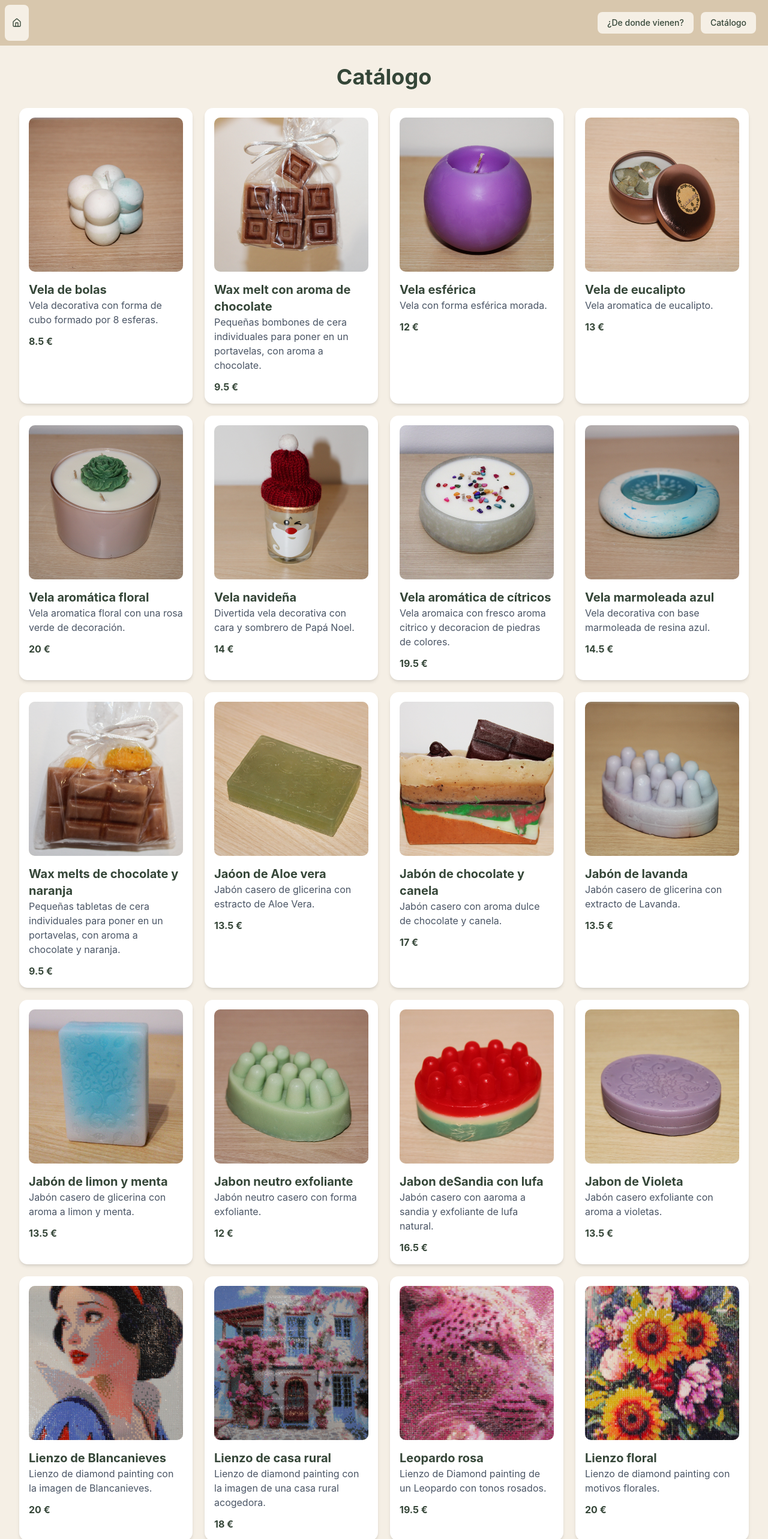
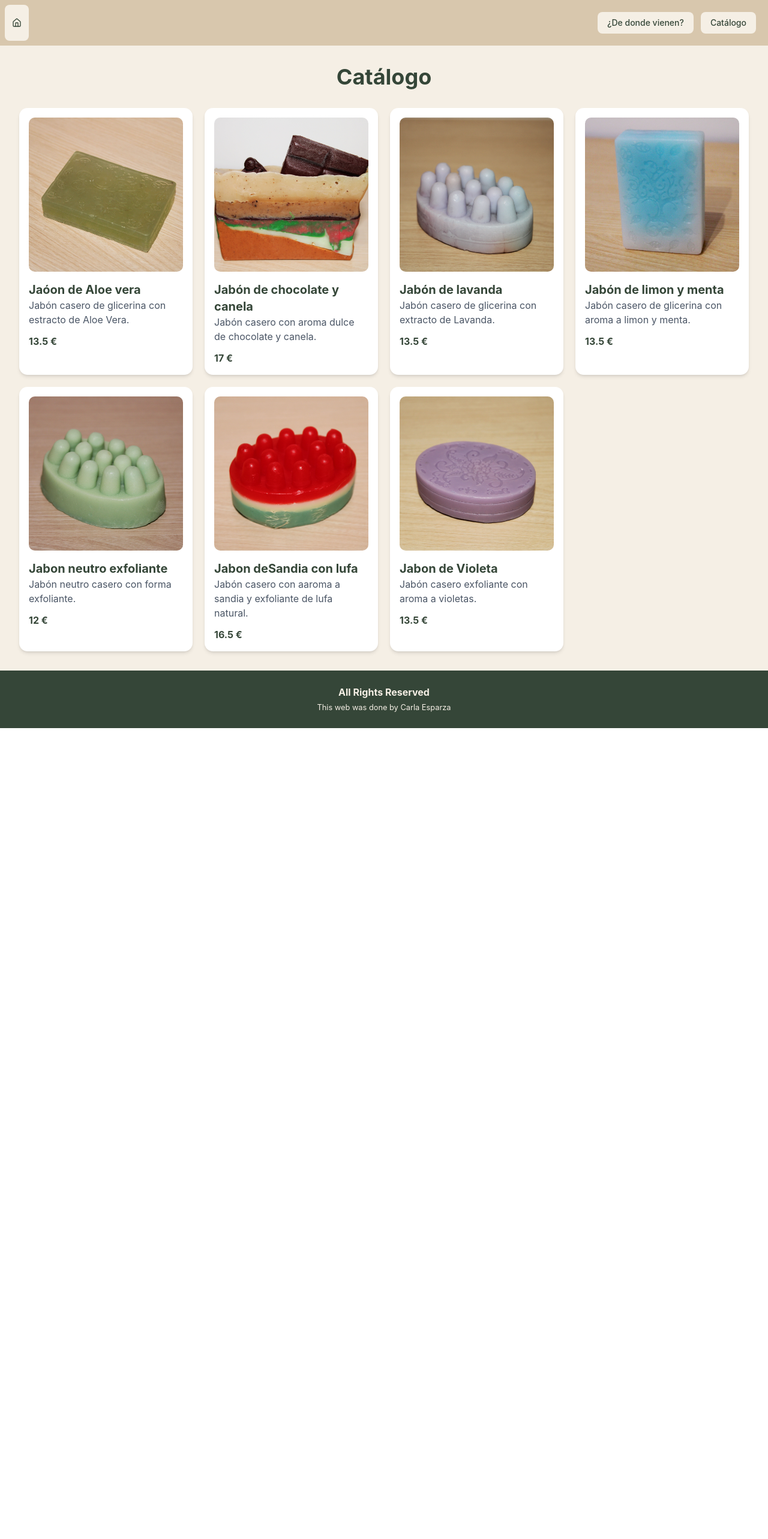
Before and after one commit to carlaesparza/portafolio-web, a Vue app: page /#/jabones/productos in a window 1280 px wide. Before the commit this address led to /#/diamond-painting/obras. Shown: the top 2566 px of the page at 60% size. After the commit the page ends 1214 px from the top, so only its background shows below. Built offline with nearby package versions, Linux system fonts and the light colour scheme.

Commit message:
Arreglo error con la categoria de los productos y hago el const filteredProducts para que cada tipo de productos salga en su respectiva sección

```diff
--- a/src/components/data/productes.ts
+++ b/src/components/data/productes.ts
@@ -4,7 +4,7 @@ export const products = [
     {
       id: 1,
       name: 'Vela de bolas',
-      category: 'Velas',
+      category: 'velas',
       price: 8.50,
       image: '/fotos/fotosCiris/vela-bolas.jpg',
       description: 'Vela decorativa con forma de cubo formado por 8 esferas.'
@@ -12,7 +12,7 @@ export const products = [
     {
       id: 2,
       name: 'Wax melt con aroma de chocolate',
-      category: 'Velas',
+      category: 'velas',
       price: 9.50,
       image: '/fotos/fotosCiris/vela-chocolate.jpg',
       description: 'Pequeñas bombones de cera individuales para poner en un portavelas, con aroma a chocolate.'
@@ -20,7 +20,7 @@ export const products = [
     {
       id: 3,
       name: 'Vela esférica',
-      category: 'Velas',
+      category: 'velas',
       price: 12,
       image: '/fotos/fotosCiris/vela-esferica.jpg',
       description: 'Vela con forma esférica morada.'
@@ -28,7 +28,7 @@ export const products = [
     {
       id: 4,
       name: 'Vela de eucalipto',
-      category: 'Velas',
+      category: 'velas',
       price: 13,
       image: '/fotos/fotosCiris/vela-eucalipto.jpg',
       description: 'Vela aromatica de eucalipto.'
@@ -36,7 +36,7 @@ export const products = [
     {
       id: 5,
       name: 'Vela aromática floral',
-      category: 'Velas',
+      category: 'velas',
       price: 20,
       image: '/fotos/fotosCiris/vela-floral.jpg',
       description: 'Vela aromatica floral con una rosa verde de decoración.'
@@ -44,7 +44,7 @@ export const products = [
     {
       id: 6,
       name: 'Vela navideña',
-      category: 'Velas',
+      category: 'velas',
       price: 14,
       image: '/fotos/fotosCiris/vela-navideña.jpg',
       description: 'Divertida vela decorativa con cara y sombrero de Papá Noel.'
@@ -52,7 +52,7 @@ export const products = [
     {
       id: 7,
       name: 'Vela aromática de cítricos',
-      category: 'Velas',
+      category: 'velas',
       price: 19.50,
       image: '/fotos/fotosCiris/vela-piedras.jpg',
       description: 'Vela aromaica con fresco aroma citrico y decoracion de piedras de colores.'
@@ -60,7 +60,7 @@ export const products = [
     {
       id: 8,
       name: 'Vela marmoleada azul',
-      category: 'Velas',
+      category: 'velas',
       price: 14.50,
       image: '/fotos/fotosCiris/vela-plana.jpg',
       description: 'Vela decorativa con base marmoleada de resina azul.'
@@ -68,7 +68,7 @@ export const products = [
     {
       id: 9,
       name: 'Wax melts de chocolate y naranja',
-      category: 'Velas',
+      category: 'velas',
       price: 9.50,
       image: '/fotos/fotosCiris/vela-tableta.jpg',
       description: 'Pequeñas tabletas de cera individuales para poner en un portavelas, con aroma a chocolate y naranja.'
@@ -76,7 +76,7 @@ export const products = [
     {
       id: 10,
       name: 'Jaóon de Aloe vera',
-      category: 'Jabones',
+      category: 'jabones',
       price: 13.50,
       image: '/fotos/fotosSabons/jabon-aloevera.jpg',
       description: 'Jabón casero de glicerina con estracto de Aloe Vera.'
@@ -84,7 +84,7 @@ export const products = [
     {
       id: 11,
       name: 'Jabón de chocolate y canela',
-      category: 'Jabones',
+      category: 'jabones',
       price: 17,
       image: '/fotos/fotosSabons/jabon-chocolate.jpg',
       description: 'Jabón casero con aroma dulce de chocolate y canela.'
@@ -93,7 +93,7 @@ export const products = [
     {
       id: 12,
       name: 'Jabón de lavanda',
-      category: 'Jabones',
+      category: 'jabones',
       price: 13.50,
       image: '/fotos/fotosSabons/jabon-lavanda.jpg',
       description: 'Jabón casero de glicerina con extracto de Lavanda.'
@@ -101,7 +101,7 @@ export const products = [
     {
       id: 13,
       name: 'Jabón de limon y menta',
-      category: 'Jabones',
+      category: 'jabones',
       price: 13.50,
       image: '/fotos/fotosSabons/jabon-limon.jpg',
       description: 'Jabón casero de glicerina con aroma a limon y menta.'
@@ -109,7 +109,7 @@ export const products = [
     {
       id: 14,
       name: 'Jabon neutro exfoliante',
-      category: 'Jabones',
+      category: 'jabones',
       price: 12,
       image: '/fotos/fotosSabons/jabon-neutro.jpg',
       description: 'Jabón neutro casero con forma exfoliante.'
@@ -117,7 +117,7 @@ export const products = [
     {
       id: 15,
       name: 'Jabon deSandia con lufa',
-      category: 'Jabones',
+      category: 'jabones',
       price: 16.50,
       image: '/fotos/fotosSabons/jabon-sandia.jpg',
       description: 'Jabón casero con aaroma a sandia y exfoliante de lufa natural.'
@@ -125,7 +125,7 @@ export const products = [
     {
       id: 16,
       name: 'Jabon de Violeta',
-      category: 'Jabones',
+      category: 'jabones',
       price: 13.50,
       image: '/fotos/fotosSabons/jabon-violeta.jpg',
       description: 'Jabón casero exfoliante con aroma a violetas.'
@@ -133,7 +133,7 @@ export const products = [
     {
       id: 17,
       name: 'Lienzo de Blancanieves',
-      category: 'Diamond Painting',
+      category: 'diamond-painting',
       price: 20,
       image: '/fotos/fotosDiamond/diamond-blancanieves.jpg',
       description: 'Lienzo de diamond painting con la imagen de Blancanieves.'
@@ -141,7 +141,7 @@ export const products = [
     {
       id: 18,
       name: 'Lienzo de casa rural',
-      category: 'Diamond Painting',
+      category: 'diamond-painting',
       price: 18,
       image: '/fotos/fotosDiamond/diamond-casa.jpg',
       description: 'Lienzo de diamond painting con la imagen de una casa rural acogedora.'
@@ -149,7 +149,7 @@ export const products = [
     {
       id: 19,
       name: 'Leopardo rosa',
-      category: 'Diamond Painting',
+      category: 'diamond-painting',
       price: 19.50,
       image: '/fotos/fotosDiamond/diamond-felino.jpg',
       description: 'Lienzo de Diamond painting de un Leopardo con tonos rosados.'
@@ -157,7 +157,7 @@ export const products = [
     {
       id: 20,
       name: 'Lienzo floral',
-      category: 'Diamond Painting',
+      category: 'diamond-painting',
       price: 20,
       image: '/fotos/fotosDiamond/diamond-floral.jpg',
       description: 'Lienzo de diamond painting con motivos florales.'
@@ -165,7 +165,7 @@ export const products = [
     {
       id: 21,
       name: '"La niña y su gato"',
-      category: 'Diamond Painting',
+      category: 'diamond-painting',
       price: 12,
       image: '/fotos/fotosDiamond/diamond-gato.jpg',
       description: 'Lienzo de diamond painting con diseño original y amable de una niña jugando con su gato.'
@@ -173,7 +173,7 @@ export const products = [
     {
       id: 22,
       name: 'Lienzo de Mickey Mouse',
-      category: 'Diamond Painting',
+      category: 'diamond-painting',
       price: 20,
       image: '/fotos/fotosDiamond/diamond-mickey.jpg',
       description: 'Lienzo de diamond painting con la imagen de Mickey Mouse con estilo urbano.'
@@ -181,7 +181,7 @@ export const products = [
     {
       id: 23,
       name: '¡Crea tu propio lienzo personaliado!',
-      category: 'Diamond Painting',
+      category: 'diamond-painting',
       price: 26.50,
       image: '/fotos/fotosDiamond/diamond-personalizado.jpg',
       description: '¡Envíanos tu foto favorita y te la transformamos en una obra de Diamond painting original, perfecto para regalos!'
--- a/src/pages/productos/Productes.vue
+++ b/src/pages/productos/Productes.vue
@@ -1,9 +1,16 @@
 <script setup lang="ts">
 import { products } from '@/components/data/productes';
+import { computed } from 'vue';
 
-defineProps<{
+const props = defineProps<{
   seccion: 'velas' | 'jabones' | 'diamond-painting'
 }>()
+
+const filteredProducts = computed(() =>
+  products.filter(product =>
+    product.category === props.seccion
+  )
+)
 
 </script>
 
@@ -17,7 +24,7 @@ defineProps<{
 
     <div class="grid grid-cols-2 md:grid-cols-3 lg:grid-cols-4 gap-5">
          <div
-        v-for="product in products"
+            v-for="product in filteredProducts"
             :key="product.id"
             class="bg-white rounded-xl shadow-md p-4"
         >
```
Lines whose indentation alone changed are shown as unchanged.
